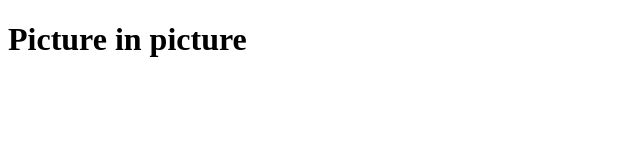
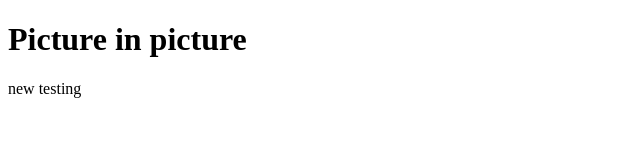
Before and after one commit to RasaZuk/pic-in-picture, a plain HTML site: page index.html in a window 1280 px wide. Shown: the full height of the page, 0-640 px from the left. Drawn offline with Linux system fonts and the light colour scheme.

Commit message:
new update

```diff
--- a/index.html
+++ b/index.html
@@ -9,6 +9,7 @@
 
 <body>
     <h1>Picture in picture</h1>
+    <p>new testing</p>
 
 </body>
 
```
